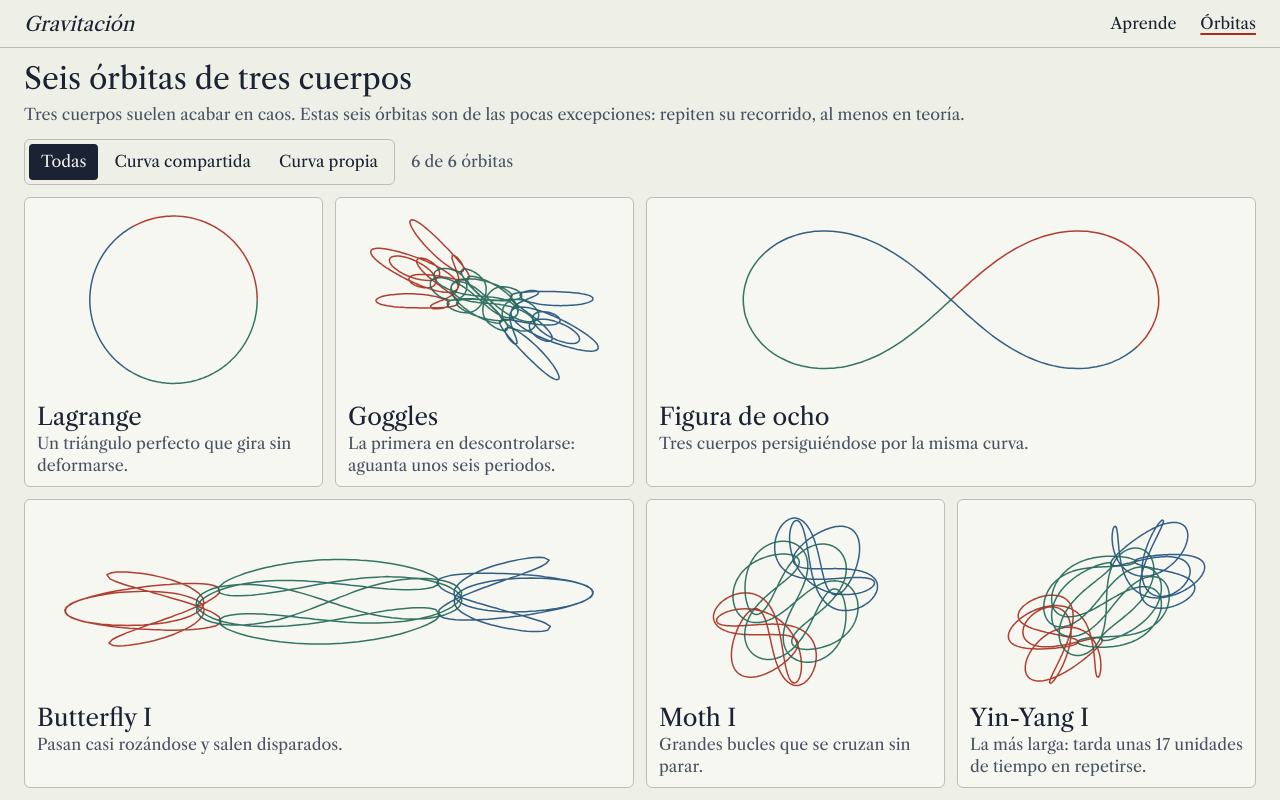
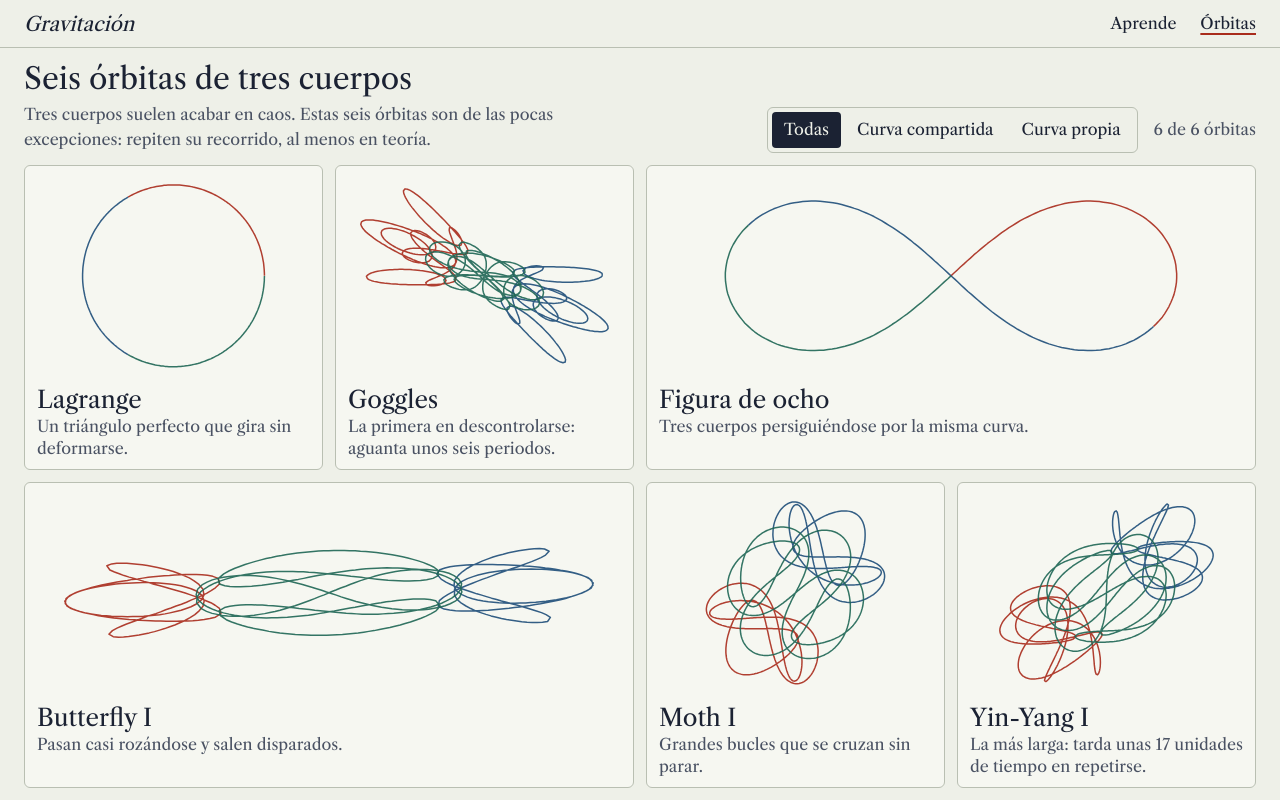
Before and after one commit to davidmbz/gravitacion-binpar, a Next.js app: page /orbitas in a window 1280 px wide. Built offline with nearby package versions, Linux system fonts and the light colour scheme.

Commit message:
fix: mantiene el filtro junto al título con los textos nuevos
Co-Authored-By: Claude Opus 5.5 <noreply@anthropic.com>

```diff
--- a/src/app/orbitas/page.tsx
+++ b/src/app/orbitas/page.tsx
@@ -52,7 +52,8 @@ function buildCards(): GalleryCard[] {
 export default function GalleryPage() {
   const cards = buildCards();
   const title = (
-    <div>
+    // Con el ancho limitado, el filtro se queda a la derecha y no roba alto.
+    <div className="lg:max-w-xl">
       <h1 className="text-3xl leading-tight">Seis órbitas de tres cuerpos</h1>
       <p className="mt-1 text-ink-soft">
         Tres cuerpos suelen acabar en caos. Estas seis órbitas son de las pocas
--- a/src/features/gallery/orbit-player.tsx
+++ b/src/features/gallery/orbit-player.tsx
@@ -266,7 +266,7 @@ export function OrbitPlayer({
             <p
               ref={readoutRef}
               aria-hidden="true"
-              className="absolute top-3 right-3 z-10 max-w-44 text-right leading-snug text-cinnabar tabular-nums lg:top-5 lg:right-6 lg:max-w-none lg:text-xl"
+              className="absolute top-3 right-3 z-10 max-w-52 text-right leading-snug text-cinnabar tabular-nums lg:top-5 lg:right-6 lg:max-w-none lg:text-xl"
             />
           )}
 
```
Also changed, not shown: 1 other file (tests, documents, lock files or other folders).
